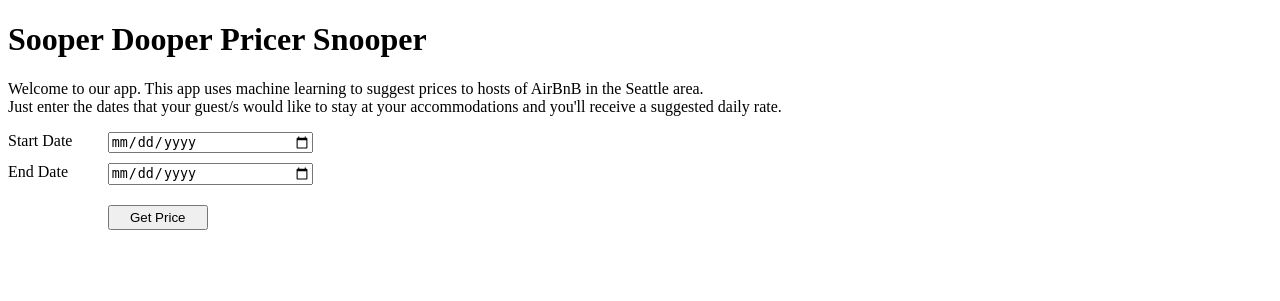
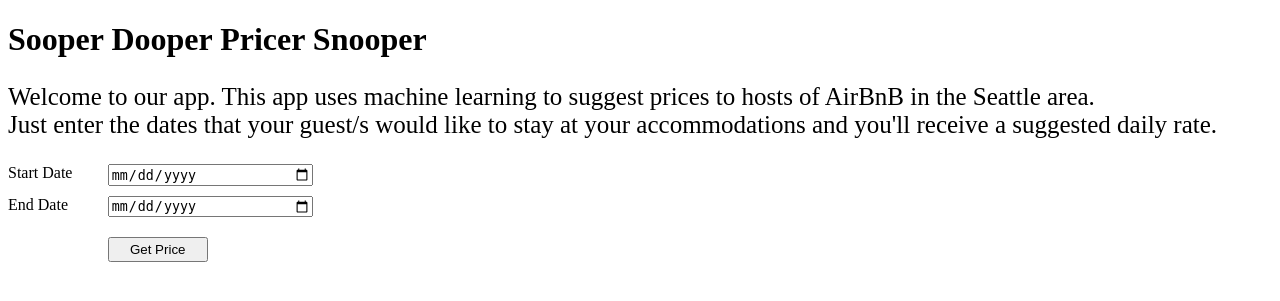
Before and after one commit to SooperDooper1/SooperDooperPricerSnooper, a FastAPI app: page / in a window 1280 px wide. Shown: the top 301 px of the page. Run offline with FastAPI, Linux system fonts and the light colour scheme.

Commit message:
font formatting

```diff
--- a/app/static/sooper_style.css
+++ b/app/static/sooper_style.css
@@ -69,3 +69,7 @@ label [for=zip_code]{
     grid-column: 3/3;
     grid-row: 1/4;
 }
+
+#welcome_text{
+    font-size: 25px;
+}
--- a/app/templates/landing.html
+++ b/app/templates/landing.html
@@ -10,7 +10,7 @@
 
 <h1>Sooper Dooper Pricer Snooper</h1>
 
-<p>
+<p id="welcome_text">
     Welcome to our app. This app uses machine learning to suggest prices to hosts of AirBnB in the Seattle area.
 <br>
     Just enter the dates that your guest/s would like to stay at your accommodations and you'll receive a
```
